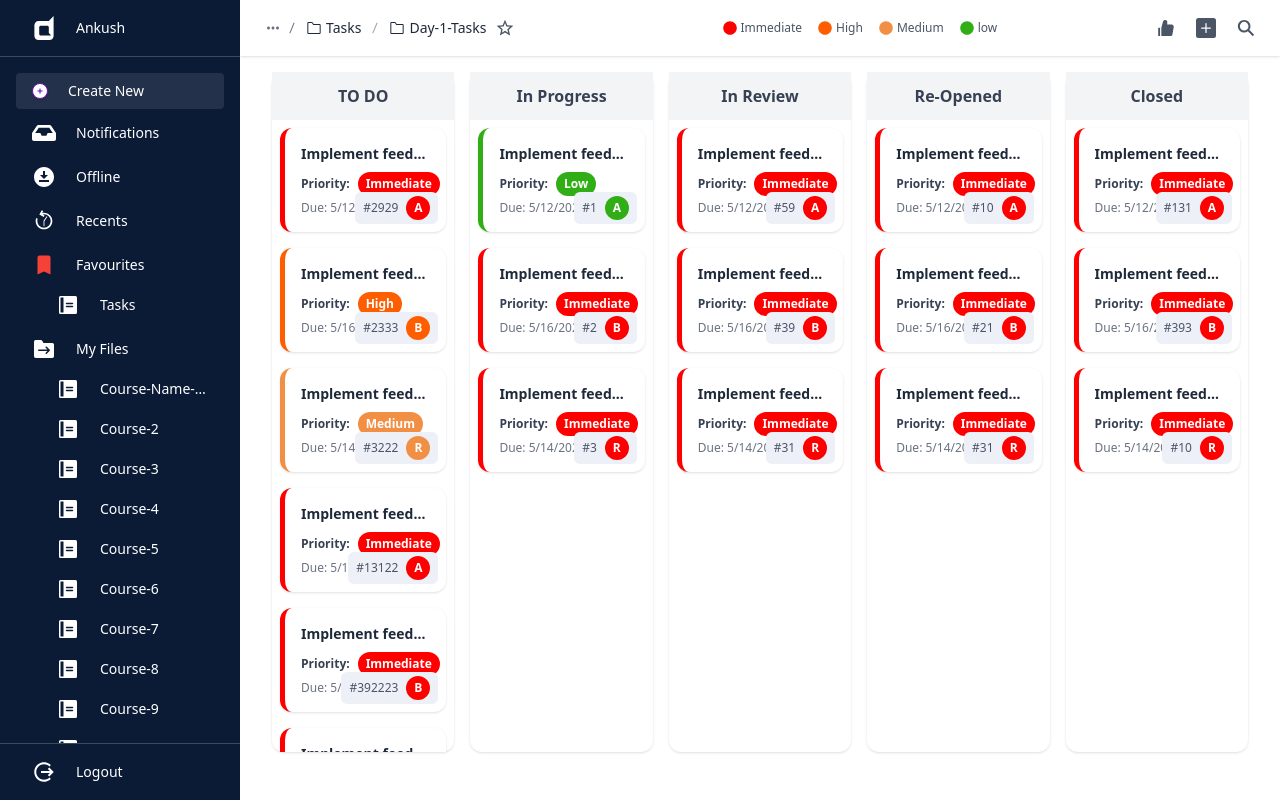
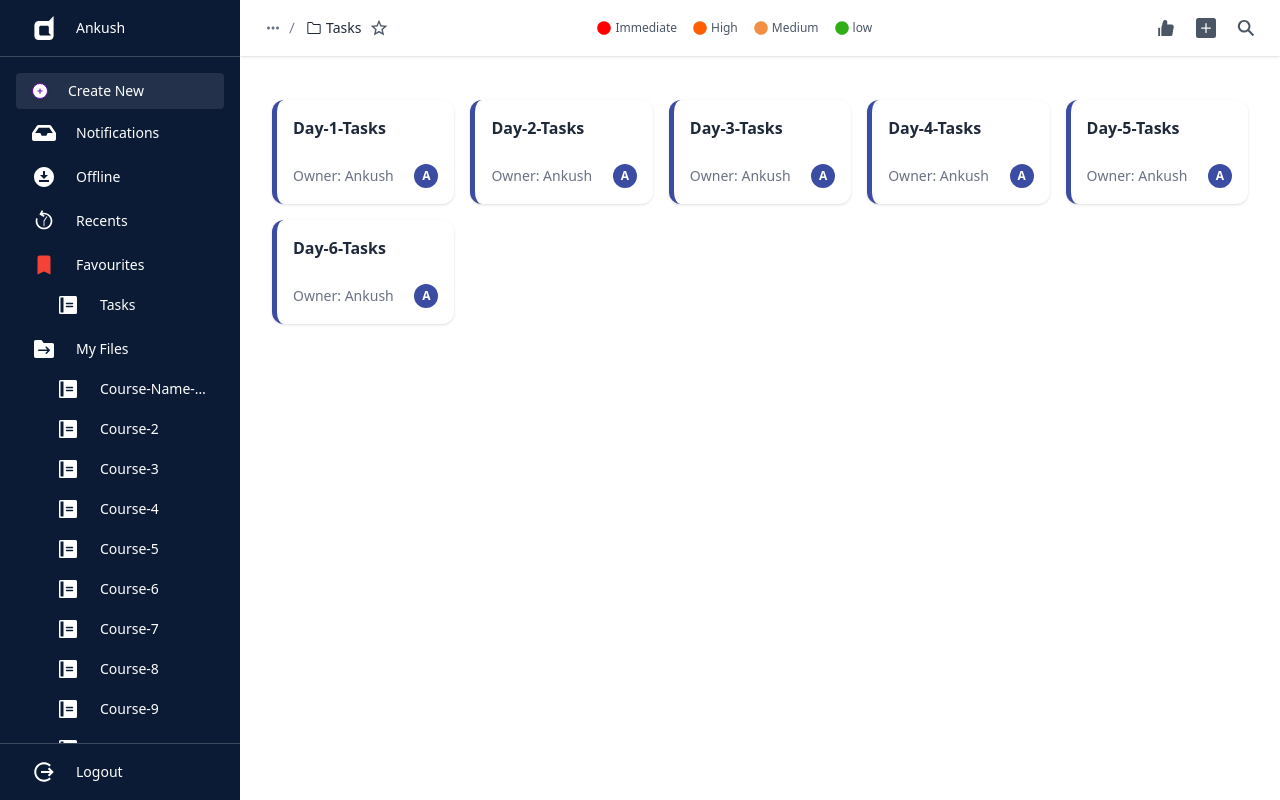
Before and after one commit to Ankushryuga/Resource-sharing-platform-js, a React (Vite) app: page / in a window 1280 px wide. Built offline with nearby package versions, Linux system fonts and the light colour scheme; the HTML template or start-up script is replaced by a standard one.

Commit message:
dashboard fixed

```diff
--- a/src/App.jsx
+++ b/src/App.jsx
@@ -2,18 +2,23 @@ import TaskDetails from "./kanbanboard/taskDetails/taskDetail";
 import TaskBoard from "./kanbanboard/taskboard"; // Assuming this is your main board
 import { BrowserRouter, Routes, Route } from "react-router-dom";
 import DefaultLayout from "./layouts/defaultLayout";
+import TaskDashBoard from "./kanbanboard/taskDetails/TaskDashBoard";
+import { SelectedTaskProvider } from "./context/selectedTaskContext";
 
 const App = () => {
   return (
+    <SelectedTaskProvider>
     <BrowserRouter>
       <Routes>
         <Route path="/" element={<DefaultLayout />}>
-          <Route index element={<TaskBoard />} /> {/* default route for '/' */}
+          <Route index element={<TaskDashBoard />} />
+          <Route path="task/:contentId" element={<TaskBoard />} />
           <Route path="taskdetails/:taskId" element={<TaskDetails />} />{" "}
           {/* dynamic task route */}
         </Route>
       </Routes>
     </BrowserRouter>
+    </SelectedTaskProvider>
   );
 };
 
--- /dev/null
+++ b/src/context/selectedTaskContext.jsx
@@ -0,0 +1,15 @@
+import React, { createContext, useContext, useState } from "react";
+
+const SelectedTaskContext = createContext(null);
+
+export const useSelectedTask = () => useContext(SelectedTaskContext);
+
+export const SelectedTaskProvider = ({ children }) => {
+  const [selectedTaskName, setSelectedTaskName] = useState("");
+
+  return (
+    <SelectedTaskContext.Provider value={{ selectedTaskName, setSelectedTaskName }}>
+      {children}
+    </SelectedTaskContext.Provider>
+  );
+};
--- /dev/null
+++ b/src/dummyResponseData/getTaskDashboard.json
@@ -0,0 +1,33 @@
+{
+    "data":[
+        {
+            "contentId":1,
+            "contentName":"Day-1-Tasks",
+            "owner":"Ankush"
+        },
+                {
+            "contentId":2,
+            "contentName":"Day-2-Tasks",
+            "owner":"Ankush"
+        },
+                {
+            "contentId":3,
+            "contentName":"Day-3-Tasks",
+            "owner":"Ankush"
+        },
+                {
+            "contentId":4,
+            "contentName":"Day-4-Tasks",
+            "owner":"Ankush"
+        }
+        ,        {
+            "contentId":5,
+            "contentName":"Day-5-Tasks",
+            "owner":"Ankush"
+        },        {
+            "contentId":6,
+            "contentName":"Day-6-Tasks",
+            "owner":"Ankush"
+        }
+    ]
+}
--- /dev/null
+++ b/src/kanbanboard/taskDetails/TaskDashBoard.jsx
@@ -0,0 +1,61 @@
+import { useNavigate } from "react-router-dom";
+import getTaskDashBoard from "../../dummyResponseData/getTaskDashboard.json";
+import { IoDocumentTextOutline } from "react-icons/io5"; // Optional icon for empty state
+import { useSelectedTask } from "../../context/selectedTaskContext";
+
+const TaskDashBoard = () => {
+  const navigate = useNavigate();
+  const tasks = getTaskDashBoard?.data;
+  const {setSelectedTaskName}=useSelectedTask();
+
+  return (
+    <div className="flex h-full">
+      <div className="flex-1 overflow-y-auto pt-3">
+        <div className="grid grid-cols-1 sm:grid-cols-2 lg:grid-cols-5 gap-4 px-2 lg:px-4 py-4">
+          {tasks?.length > 0 ? (
+            tasks.map((task) => (
+              <div
+                key={task.contentId}
+                onClick={() => {
+                    setSelectedTaskName(task.contentName);  //Set name globally..
+                    navigate(`/task/${task.contentId}`)}}
+                className="bg-white rounded-xl p-4 shadow transition-transform duration-300 ease-in-out hover:scale-[1.02] relative cursor-pointer"
+                style={{ borderLeft: `5px solid #3b4ca3` }}
+              >
+                <h3
+                  className="text-md font-semibold text-gray-800 truncate"
+                  title={task.contentName}
+                >
+                  {task.contentName}
+                </h3>
+                <div className="flex items-center justify-between mt-1 pt-5">
+                  <p className="text-sm text-gray-500 truncate">
+                    Owner: {task.owner}
+                  </p>
+                  <div
+                    className="w-6 h-6 flex items-center justify-center rounded-full text-white text-xs font-bold shrink-0"
+                    style={{ backgroundColor: "#3b4ca3" }}
+                  >
+                    {task.owner[0]?.toUpperCase()}
+                  </div>
+                </div>
+              </div>
+            ))
+          ) : (
+            // <div className="col-span-full flex items-center justify-center h-[60vh]">
+            <div className="col-span-full flex flex-col items-center justify-center text-center bg-gray-50 border border-dashed border-gray-300 p-10 rounded-xl h-[80vh]">
+              <IoDocumentTextOutline className="text-4xl text-gray-400 mb-2" />
+              <h2 className="text-lg font-semibold text-gray-600">No Tasks Available</h2>
+              <p className="text-sm text-gray-500 mt-1">
+                You haven’t created any tasks yet. Once available, they’ll appear here.
+              </p>
+            </div>
+            // </div>
+          )}
+        </div>
+      </div>
+    </div>
+  );
+};
+
+export default TaskDashBoard;
--- a/src/kanbanboard/taskboard.jsx
+++ b/src/kanbanboard/taskboard.jsx
@@ -15,7 +15,7 @@ import { SortableItem } from "./SortableItem";
 import { DroppableColumn } from "./DroppableColumn";
 import taskDataRaw from "../dummyResponseData/getAllTasks.json";
 import configurations from "../config/config";
-import { useNavigate, useParams, useLocation } from "react-router-dom";
+import { useNavigate, useParams } from "react-router-dom";
 
 const statusOrder = [
   { key: "todo", label: "TO DO" },
--- a/src/layouts/header.jsx
+++ b/src/layouts/header.jsx
@@ -8,8 +8,14 @@ import { BsFillPlusSquareFill } from "react-icons/bs";
 import { IoSearchSharp } from "react-icons/io5";
 import defaultConfig from "../config/config";
 import { FaCircle } from "react-icons/fa";
+import { useSelectedTask } from "../context/selectedTaskContext";
+import { useNavigate } from "react-router-dom";
 
-const Header = () => (
+const Header = () => {
+  const { selectedTaskName } = useSelectedTask(); // ✅ Move hook inside component
+  const navigate=useNavigate();
+
+  return (
     <header className="h-14 bg-white px-4 sm:px-6 shadow-sm flex items-center justify-between">
       {/* Left section: Navigation path */}
       <div className="flex items-center flex-1 min-w-0 overflow-x-auto space-x-2 text-sm text-gray-800 font-medium hide-scrollbar bg-transparent">
@@ -20,17 +26,23 @@ const Header = () => (
         </div>
 
         {/* Folder path */}
-      <div className="flex items-center space-x-1 hover:text-blue-600 transition-colors duration-200 cursor-pointer shrink-0">
+        <div className="flex items-center space-x-1 hover:text-blue-600 transition-colors duration-200 cursor-pointer shrink-0"
+        onClick={()=>navigate("/")}
+        >
           <GoFileDirectory className="text-base" />
           <span>Tasks</span>
         </div>
 
+        {/* Dynamic task name path */}
+        {selectedTaskName && (
+          <>
             <RxSlash className="text-xs text-gray-400 shrink-0" />
-
             <div className="flex items-center space-x-1 hover:text-blue-600 transition-colors duration-200 cursor-pointer shrink-0">
               <GoFileDirectory className="text-base" />
-        <span>Day-1-Tasks</span>
+              <span>{selectedTaskName}</span>
             </div>
+          </>
+        )}
 
         {/* Star Icon */}
         <MdOutlineStarBorder className="text-xl text-gray-600 cursor-pointer hover:text-blue-500 transition-colors duration-200 shrink-0" />
@@ -69,6 +81,7 @@ const Header = () => (
       </div>
     </header>
   );
+};
 
 // Reusable icon wrapper
 const IconWrapper = ({ children }) => (
```
Lines whose indentation alone changed are shown as unchanged.
